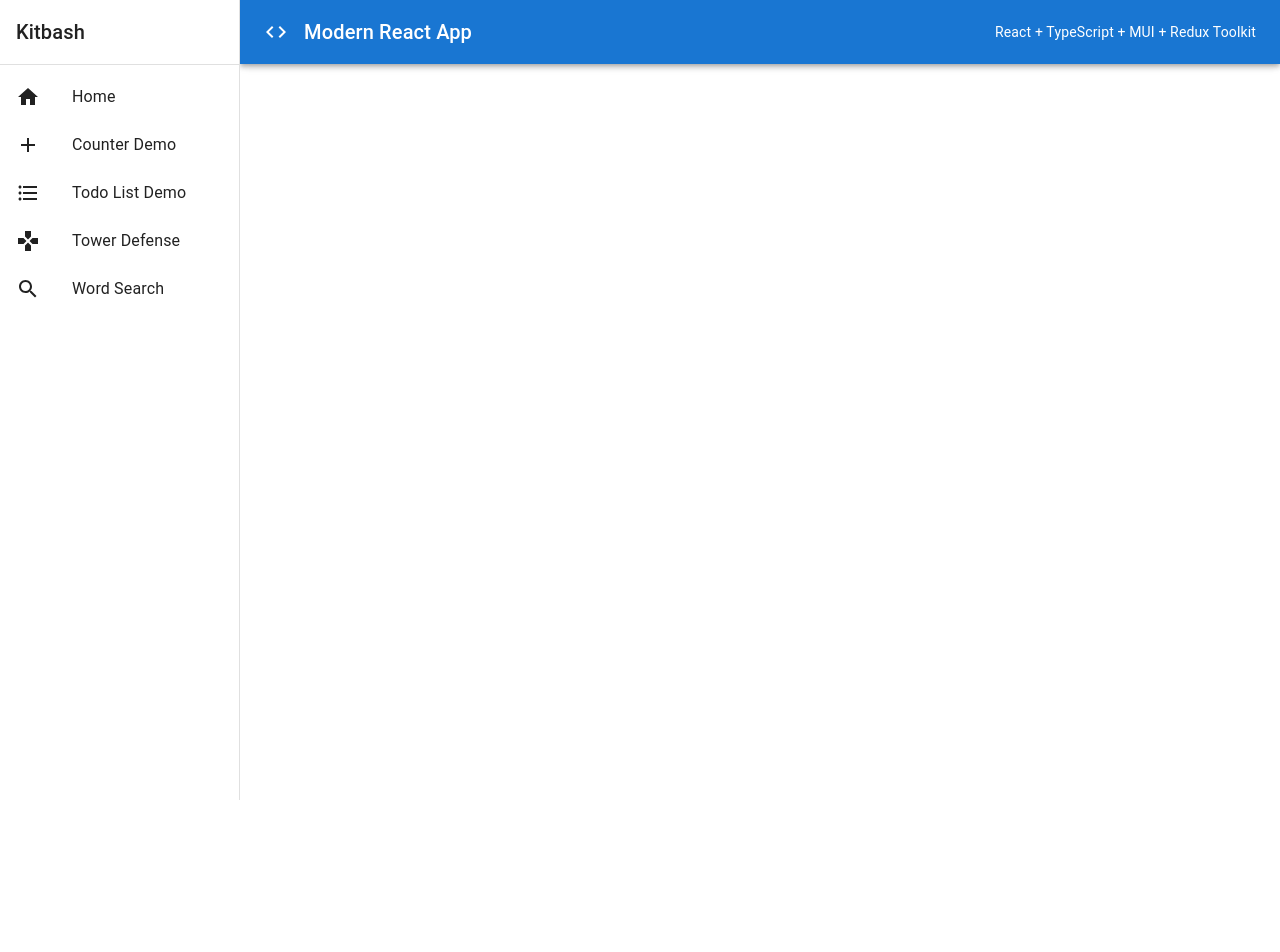
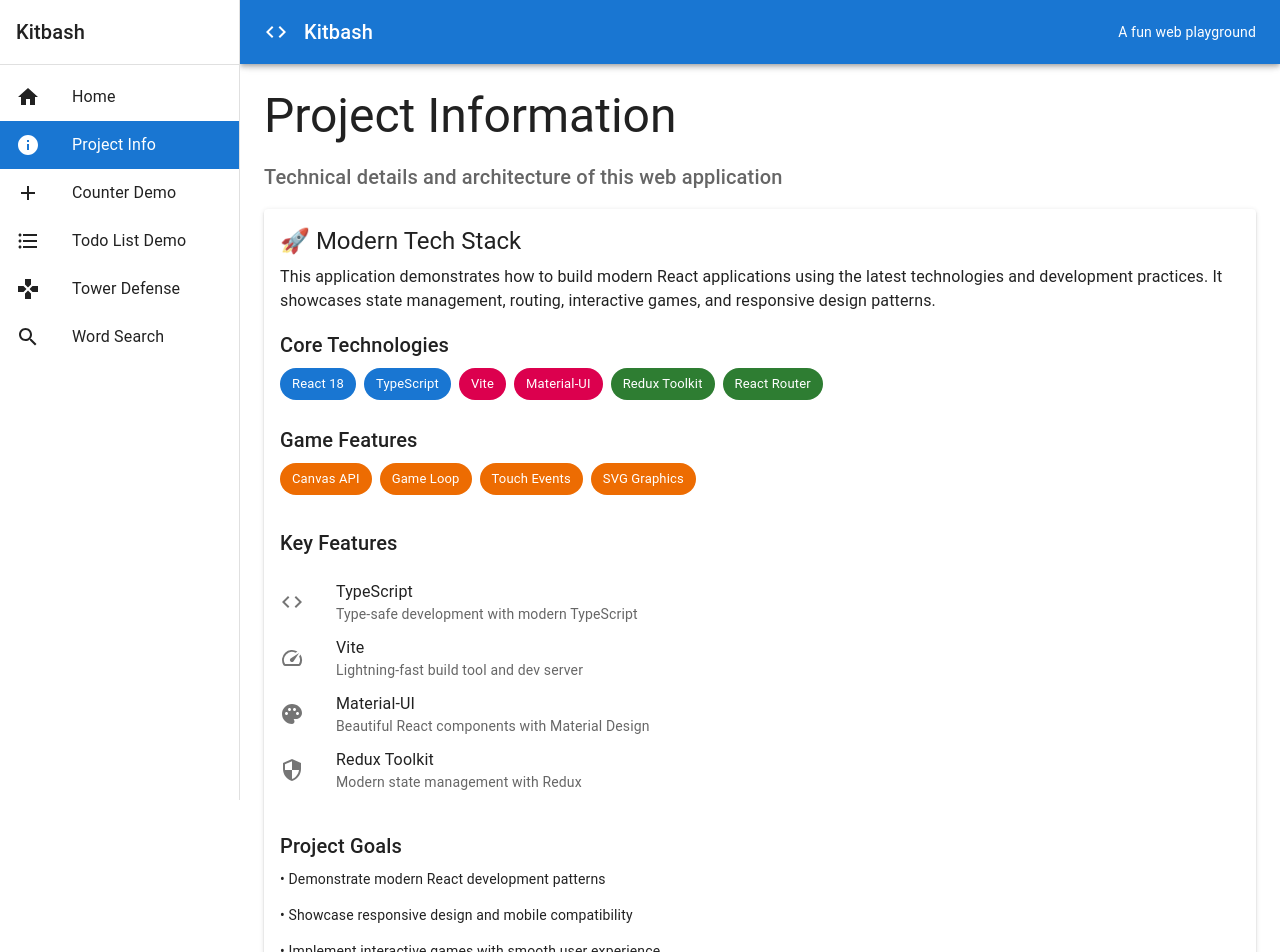
Before and after one commit to taco429/kitbash, a React (Vite) app: page /kitbash/info in a window 1280 px wide. Shown: the top 952 px of the page. Before the commit the page ends 800 px from the top, so only its background shows below. Built offline with nearby package versions, Linux system fonts and the light colour scheme.

Commit message:
update home page

```diff
--- a/src/App.tsx
+++ b/src/App.tsx
@@ -3,6 +3,7 @@
 import { CssBaseline } from '@mui/material'
 import { Layout } from './components/layout/Layout'
 import { HomePage } from './pages/HomePage'
+import { InfoPage } from './pages/InfoPage'
 import { CounterPage } from './pages/CounterPage'
 import { TodoPage } from './pages/TodoPage'
 import { TowerDefensePage } from './pages/TowerDefensePage'
@@ -28,6 +29,7 @@
         <Layout>
           <Routes>
             <Route path="/" element={<HomePage />} />
+            <Route path="/info" element={<InfoPage />} />
             <Route path="/counter" element={<CounterPage />} />
             <Route path="/todos" element={<TodoPage />} />
             <Route path="/tower-defense" element={<TowerDefensePage />} />
--- a/src/components/layout/Layout.tsx
+++ b/src/components/layout/Layout.tsx
@@ -18,6 +18,7 @@
 import {
   Menu as MenuIcon,
   Home,
+  Info,
   Add,
   FormatListBulleted,
   Code,
@@ -39,6 +40,7 @@
 
 const navigationItems: NavigationItem[] = [
   { text: 'Home', icon: <Home />, path: '/' },
+  { text: 'Project Info', icon: <Info />, path: '/info' },
   { text: 'Counter Demo', icon: <Add />, path: '/counter' },
   { text: 'Todo List Demo', icon: <FormatListBulleted />, path: '/todos' },
   { text: 'Tower Defense', icon: <Games />, path: '/tower-defense' },
@@ -121,11 +123,11 @@
           </IconButton>
           <Code sx={{ mr: 2 }} />
           <Typography variant="h6" noWrap component="div">
-            Modern React App
+            Kitbash
           </Typography>
           <Box sx={{ flexGrow: 1 }} />
           <Typography variant="body2">
-            React + TypeScript + MUI + Redux Toolkit
+            A fun web playground
           </Typography>
         </Toolbar>
       </AppBar>
--- a/src/pages/HomePage.tsx
+++ b/src/pages/HomePage.tsx
@@ -4,44 +4,16 @@
   Typography,
   Box,
   Grid,
-  Chip,
   List,
   ListItem,
   ListItemIcon,
   ListItemText
 } from '@mui/material'
 import {
-  Code,
-  Speed,
-  Security,
-  Palette,
   CheckCircle
 } from '@mui/icons-material'
 
 export const HomePage = () => {
-  const features = [
-    {
-      icon: <Code />,
-      title: 'TypeScript',
-      description: 'Type-safe development with modern TypeScript'
-    },
-    {
-      icon: <Speed />,
-      title: 'Vite',
-      description: 'Lightning-fast build tool and dev server'
-    },
-    {
-      icon: <Palette />,
-      title: 'Material-UI',
-      description: 'Beautiful React components with Material Design'
-    },
-    {
-      icon: <Security />,
-      title: 'Redux Toolkit',
-      description: 'Modern state management with Redux'
-    }
-  ]
-
   return (
     <Box sx={{ p: 3 }}>
       <Typography variant="h3" component="h1" gutterBottom>
@@ -49,7 +21,8 @@
       </Typography>
 
       <Typography variant="h6" color="text.secondary" paragraph>
-        A modern React application showcasing the latest technologies and best practices
+        A fun web project where I experiment with different ideas and build interactive demos.
+        Feel free to explore and play around!
       </Typography>
 
       <Grid container spacing={3}>
@@ -57,37 +30,23 @@
           <Card elevation={2}>
             <CardContent>
               <Typography variant="h5" component="h2" gutterBottom>
-                🚀 Modern Tech Stack
+                🎉 What's This All About?
               </Typography>
               <Typography variant="body1" paragraph>
-                This application demonstrates how to build modern React applications using
-                the latest technologies and development practices.
+                This is my personal playground for web development experiments! I use this space to
+                try out new ideas, build fun interactive demos, and just have a good time coding.
               </Typography>
 
-              <Box sx={{ mb: 3 }}>
-                <Chip label="React 18" color="primary" sx={{ mr: 1, mb: 1 }} />
-                <Chip label="TypeScript" color="primary" sx={{ mr: 1, mb: 1 }} />
-                <Chip label="Vite" color="secondary" sx={{ mr: 1, mb: 1 }} />
-                <Chip label="Material-UI" color="secondary" sx={{ mr: 1, mb: 1 }} />
-                <Chip label="Redux Toolkit" color="success" sx={{ mr: 1, mb: 1 }} />
-                <Chip label="React Router" color="success" sx={{ mr: 1, mb: 1 }} />
-                <Chip label="Canvas API" color="warning" sx={{ mr: 1, mb: 1 }} />
-                <Chip label="Game Loop" color="warning" sx={{ mr: 1, mb: 1 }} />
-              </Box>
+              <Typography variant="body1" paragraph>
+                Think of it as a digital workbench where I "kitbash" different concepts together -
+                borrowing ideas from here and there to create something new and interesting.
+              </Typography>
 
-              <List>
-                {features.map((feature, index) => (
-                  <ListItem key={index} disablePadding>
-                    <ListItemIcon>
-                      {feature.icon}
-                    </ListItemIcon>
-                    <ListItemText
-                      primary={feature.title}
-                      secondary={feature.description}
-                    />
-                  </ListItem>
-                ))}
-              </List>
+              <Typography variant="body1">
+                Each demo page showcases different types of interactions and functionality.
+                Some are practical (like the todo list), others are just for fun (like the games).
+                Take a look around and see what catches your interest!
+              </Typography>
             </CardContent>
           </Card>
         </Grid>
@@ -109,7 +68,7 @@
                   </ListItemIcon>
                   <ListItemText
                     primary="Counter Demo"
-                    secondary="Redux state management"
+                    secondary="Simple counter with increment/decrement"
                   />
                 </ListItem>
                 <ListItem>
@@ -118,7 +77,7 @@
                   </ListItemIcon>
                   <ListItemText
                     primary="Todo List Demo"
-                    secondary="CRUD operations with Redux"
+                    secondary="Manage your tasks with full CRUD operations"
                   />
                 </ListItem>
                 <ListItem>
@@ -127,7 +86,7 @@
                   </ListItemIcon>
                   <ListItemText
                     primary="Tower Defense Game"
-                    secondary="Interactive game with Canvas rendering"
+                    secondary="Strategic tower placement game"
                   />
                 </ListItem>
                 <ListItem>
@@ -136,7 +95,7 @@
                   </ListItemIcon>
                   <ListItemText
                     primary="Word Search Game"
-                    secondary="Interactive word search puzzle game"
+                    secondary="Find hidden words in the puzzle grid"
                   />
                 </ListItem>
               </List>
--- /dev/null
+++ b/src/pages/InfoPage.tsx
@@ -0,0 +1,127 @@
+import {
+  Card,
+  CardContent,
+  Typography,
+  Box,
+  Grid,
+  Chip,
+  List,
+  ListItem,
+  ListItemIcon,
+  ListItemText
+} from '@mui/material'
+import {
+  Code,
+  Speed,
+  Security,
+  Palette
+} from '@mui/icons-material'
+
+export const InfoPage = () => {
+  const features = [
+    {
+      icon: <Code />,
+      title: 'TypeScript',
+      description: 'Type-safe development with modern TypeScript'
+    },
+    {
+      icon: <Speed />,
+      title: 'Vite',
+      description: 'Lightning-fast build tool and dev server'
+    },
+    {
+      icon: <Palette />,
+      title: 'Material-UI',
+      description: 'Beautiful React components with Material Design'
+    },
+    {
+      icon: <Security />,
+      title: 'Redux Toolkit',
+      description: 'Modern state management with Redux'
+    }
+  ]
+
+  return (
+    <Box sx={{ p: 3 }}>
+      <Typography variant="h3" component="h1" gutterBottom>
+        Project Information
+      </Typography>
+
+      <Typography variant="h6" color="text.secondary" paragraph>
+        Technical details and architecture of this web application
+      </Typography>
+
+      <Grid container spacing={3}>
+        <Grid item xs={12}>
+          <Card elevation={2}>
+            <CardContent>
+              <Typography variant="h5" component="h2" gutterBottom>
+                🚀 Modern Tech Stack
+              </Typography>
+              <Typography variant="body1" paragraph>
+                This application demonstrates how to build modern React applications using
+                the latest technologies and development practices. It showcases state management,
+                routing, interactive games, and responsive design patterns.
+              </Typography>
+
+              <Box sx={{ mb: 3 }}>
+                <Typography variant="h6" gutterBottom sx={{ mt: 2 }}>
+                  Core Technologies
+                </Typography>
+                <Chip label="React 18" color="primary" sx={{ mr: 1, mb: 1 }} />
+                <Chip label="TypeScript" color="primary" sx={{ mr: 1, mb: 1 }} />
+                <Chip label="Vite" color="secondary" sx={{ mr: 1, mb: 1 }} />
+                <Chip label="Material-UI" color="secondary" sx={{ mr: 1, mb: 1 }} />
+                <Chip label="Redux Toolkit" color="success" sx={{ mr: 1, mb: 1 }} />
+                <Chip label="React Router" color="success" sx={{ mr: 1, mb: 1 }} />
+
+                <Typography variant="h6" gutterBottom sx={{ mt: 2 }}>
+                  Game Features
+                </Typography>
+                <Chip label="Canvas API" color="warning" sx={{ mr: 1, mb: 1 }} />
+                <Chip label="Game Loop" color="warning" sx={{ mr: 1, mb: 1 }} />
+                <Chip label="Touch Events" color="warning" sx={{ mr: 1, mb: 1 }} />
+                <Chip label="SVG Graphics" color="warning" sx={{ mr: 1, mb: 1 }} />
+              </Box>
+
+              <Typography variant="h6" gutterBottom>
+                Key Features
+              </Typography>
+              <List>
+                {features.map((feature, index) => (
+                  <ListItem key={index} disablePadding>
+                    <ListItemIcon>
+                      {feature.icon}
+                    </ListItemIcon>
+                    <ListItemText
+                      primary={feature.title}
+                      secondary={feature.description}
+                    />
+                  </ListItem>
+                ))}
+              </List>
+
+              <Box sx={{ mt: 3 }}>
+                <Typography variant="h6" gutterBottom>
+                  Project Goals
+                </Typography>
+                <Typography variant="body2" paragraph>
+                  • Demonstrate modern React development patterns
+                </Typography>
+                <Typography variant="body2" paragraph>
+                  • Showcase responsive design and mobile compatibility
+                </Typography>
+                <Typography variant="body2" paragraph>
+                  • Implement interactive games with smooth user experience
+                </Typography>
+                <Typography variant="body2" paragraph>
+                  • Practice state management and component architecture
+                </Typography>
+              </Box>
+            </CardContent>
+          </Card>
+        </Grid>
+      </Grid>
+    </Box>
+  )
+}
```
